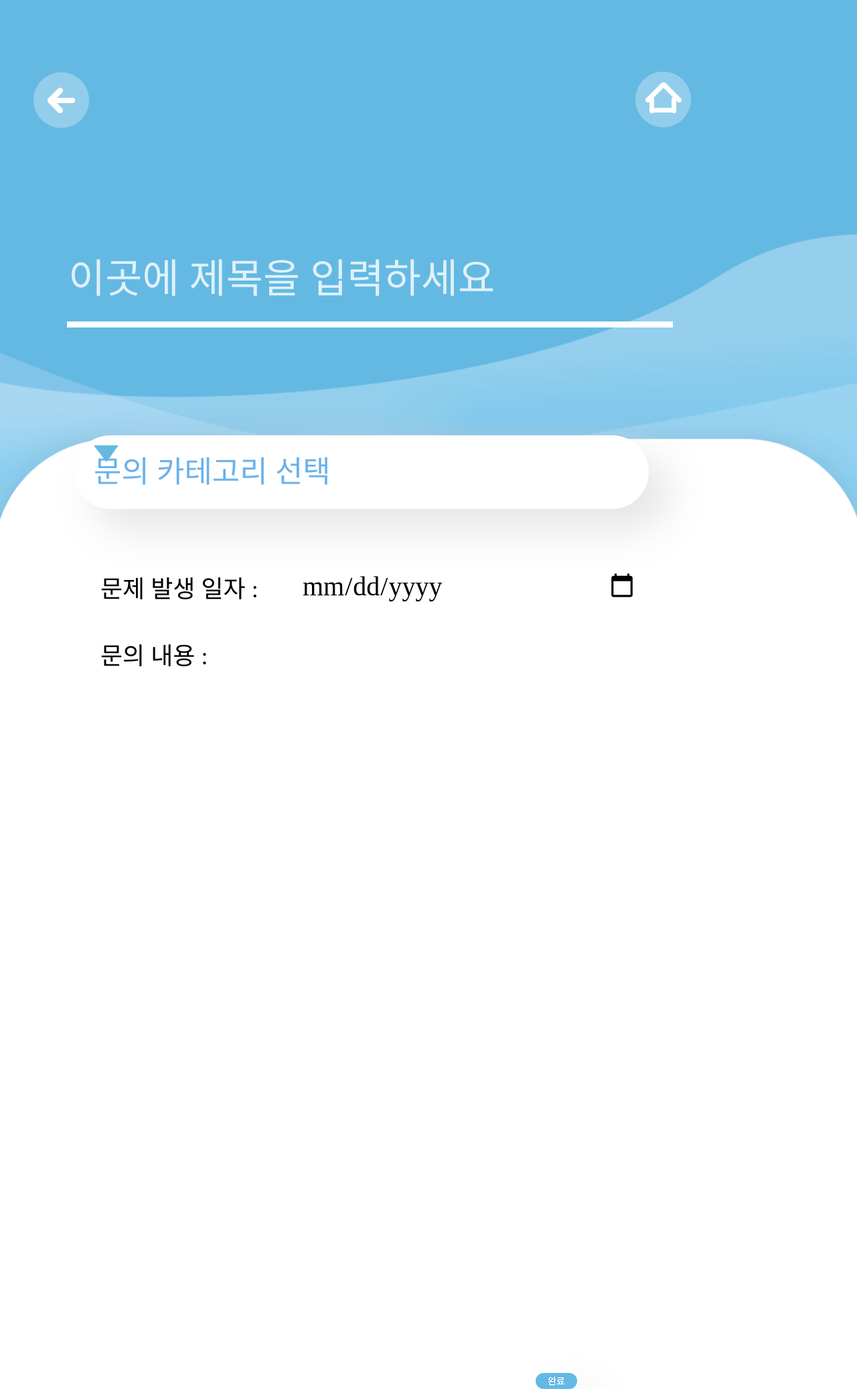
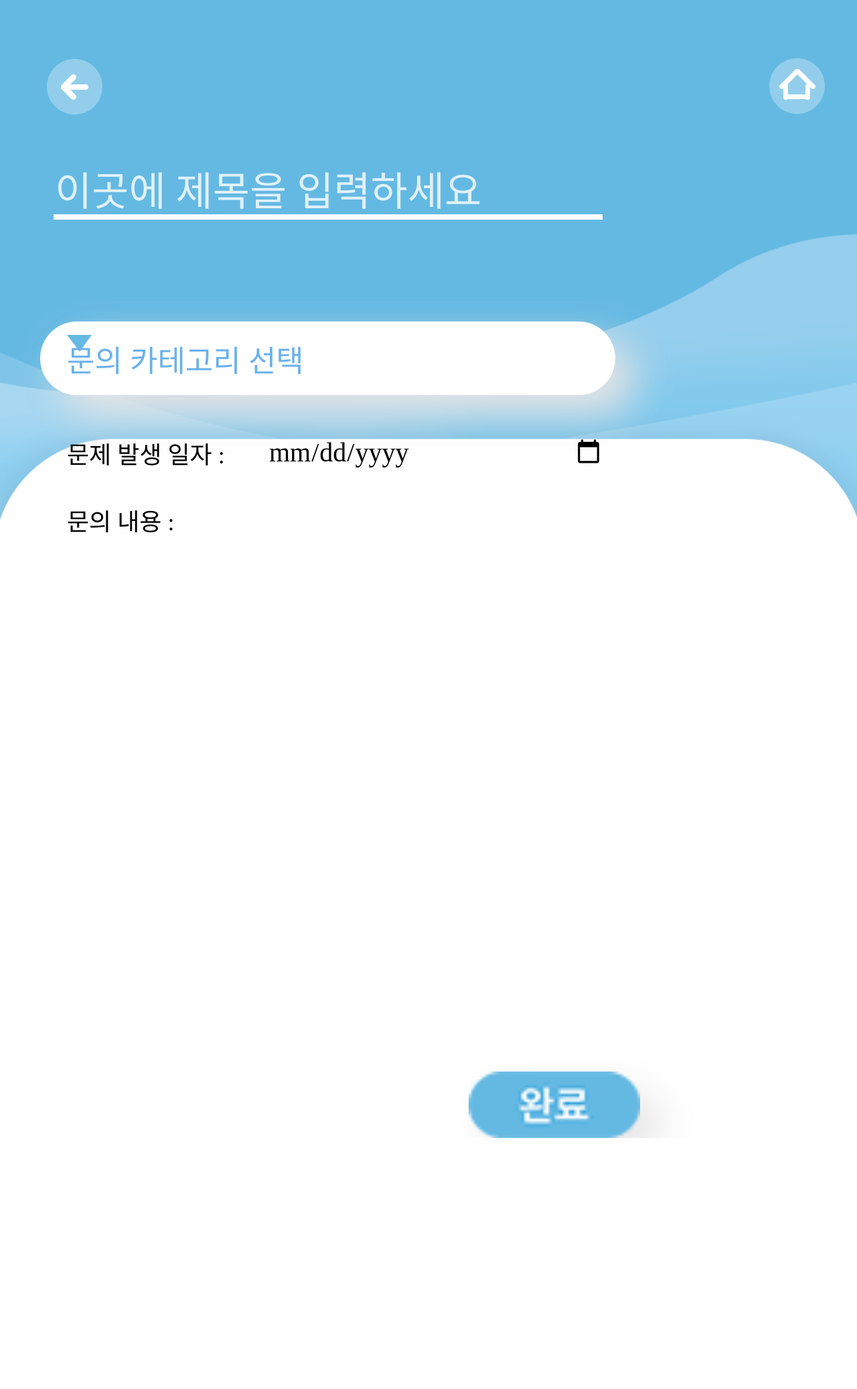
Before and after one commit to Daria0412/ssrocket_real, a Django app: page /index/setting/counsel/write/ in a window 1280 px wide. Shown: the whole page at 67% size. After the commit the page ends 1699 px from the top, so only its background shows below. Run offline with Django 3.2, Linux system fonts and the light colour scheme; some web fonts are replaced.

Commit message:
set_write

```diff
--- a/imagine_bic/static/css/setting1_write.css
+++ b/imagine_bic/static/css/set_write.css
@@ -8,55 +8,47 @@
 
 body{
     background-image: url("../img/wirte-bg.png");
+    background-position: center;
     background-repeat: no-repeat;
+    background-attachment: fixed;
+    -webkit-background-size: cover;
+    -moz-background-size: cover;
+    -o-background-size: cover;
     background-size: cover;
 } /*bg img 설정*/
 
 #container #write-bt{
     position: absolute;
-    top:900px;
+    top:800px;
     left:500px;
     filter: drop-shadow(30px 30px 30px hsl(0, 4%, 87%));
 }
 
 #container #reservation2-bkbt{
     position: absolute;
-    top:100px;
-    left:40px;
+    top:80px;
+    left:60px;
 } /*<- 버튼 위치 설정*/
 
 #container #reservation2-homebt{
     position: absolute;
-    top:100px;
-    left:940px;
+    top:80px;
+    right:40px;
 } /*home 버튼 위치 설정*/
 
 #container #fin-bt{
     position: absolute;
-    top:2050px;
-    left:800px;
+    top:1600px;
+    left:700px;
+    width:20%;
     filter: drop-shadow(30px 30px 30px #e6e4e4);
 } /*완료 bt 위치 설정*/
 
 
 #container #w_title{
     position: absolute;
-    top:350px;
-    left:100px;
-    font-family:NotoSansCJKKR-Bold;
-    font-size: 60px;
-    color:rgb(255, 255, 255);
-    width:850px;
-    height:100px;
-    border: none;
-    background: transparent;
-} /*제목 입력 위치 설정*/
-
-
-#container #w_title{
-    position: absolute;
-    top:350px;
-    left:100px;
+    top:220px;
+    left:80px;
     font-family:NotoSansCJKKR-Bold;
     font-size: 60px;
     color:rgb(255, 255, 255);
@@ -69,8 +61,8 @@
 
 #container #w_contents{
     position: absolute;
-    top:915px;
-    left:350px;
+    top:715px;
+    left:300px;
     font-family:NotoSansCJKKR-Bold;
     font-size: 40px;
     color:rgb(0, 0, 0);
@@ -86,8 +78,8 @@
     font-family:NotoSansCJKKR-Bold;
     font-size: 40px;
     color:rgb(2, 2, 2);
-    top:825px;
-    left:450px;
+    top:625px;
+    left:400px;
     width:500px;
     height:100px;
     border: none;
@@ -99,8 +91,8 @@
     font-family:NotoSansCJKKR-Bold;
     font-size: 36px;
     color:rgb(0, 0, 0);
-    top:850px;
-    left:150px;
+    top:650px;
+    left:100px;
 }
 
 #container #c{
@@ -108,14 +100,15 @@
     font-family:NotoSansCJKKR-Bold;
     font-size: 36px;
     color:rgb(0, 0, 0);
-    top:950px;
-    left:150px;
+    top:750px;
+    left:100px;
 }
 
 #container #bar-wh{
     position: absolute;
-    top:480px;
-    left:100px;
+    top:320px;
+    left:80px;
+    width:820px;
 }
 
 #container #category{
@@ -130,8 +123,8 @@
     position: absolute;
     width:800px;
     height:80px;
-    top:665px;
-    left:140px;
+    top:500px;
+    left:100px;
 } /*select box css*/
 
 #category option {
@@ -140,8 +133,8 @@
 
 #container #bar-category{
     position: absolute;
-    top:650px;
-    left:110px;
+    top:480px;
+    left:60px;
     filter: drop-shadow(30px 30px 30px #e6e4e4);
 }
 
--- a/imagine_bic/templates/imagine_bic/setting_write.html
+++ b/imagine_bic/templates/imagine_bic/setting_write.html
@@ -23,7 +23,7 @@
     {% if count == 2 %}<script>alert("문의가 완료되었습니다.");location.href="/setting/counsel";</script>{% endif %}
         <link rel="stylesheet" href="{% static 'css/write.css' %}" type="text/css"> <!--main.css 링크-->
         {% if count == 2 %}<script>alert("문의가 완료되었습니다.");location.href="/setting/counsel";</script>{% endif %}
-        <link rel="stylesheet" href="{% static 'css/setting1_write.css' %}" type="text/css"> <!--main.css 링크-->
+        <link rel="stylesheet" href="{% static 'css/set_write.css' %}" type="text/css"> <!--main.css 링크-->
         <script type="text/javascript"></script>
         <script src="{% static 'js/setting1_write.js' %}"></script>
         <title>setting_write</title>
```
